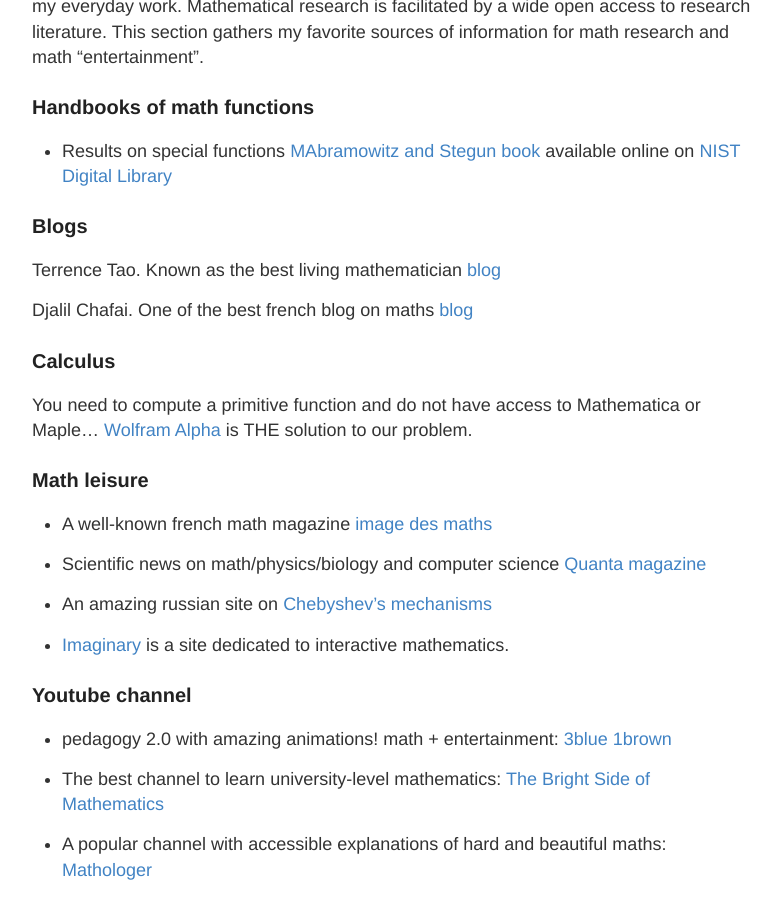
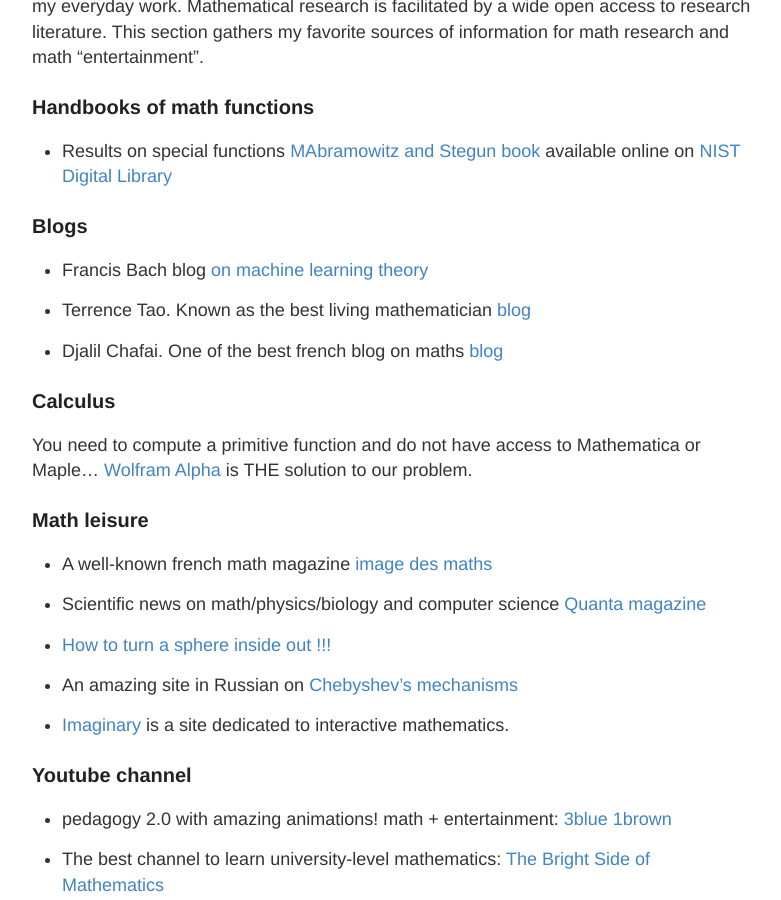
Before and after one commit to vincentrunge/vincentrunge.github.io, a Jekyll site: the page built from Links.md, in a window 1280 px wide and 900 px high, scrolled down 235 px. Shown: the whole window, without its empty margins (248-1029 px from the left). Built offline with Jekyll 4.4.1, drawn with Linux system fonts in a browser that asks for light colours.

Commit message:
Update Links.md

```diff
--- a/Links.md
+++ b/Links.md
@@ -14,9 +14,11 @@
 
 ### <a name="blogs"></a>Blogs
 
-Terrence Tao. Known as the best living mathematician [blog](https://terrytao.wordpress.com/)
+- Francis Bach blog [on machine learning theory](https://francisbach.com)
 
-Djalil Chafai. One of the best french blog on maths [blog](http://djalil.chafai.net/blog/)
+- Terrence Tao. Known as the best living mathematician [blog](https://terrytao.wordpress.com/)
+
+- Djalil Chafai. One of the best french blog on maths [blog](http://djalil.chafai.net/blog/)
 
 
 ### <a name="Calculus"></a>Calculus
@@ -30,7 +32,9 @@
 
 - Scientific news on math/physics/biology and computer science [Quanta magazine](http://www.quantamagazine.org/)
 
-- An amazing russian site on [Chebyshev's mechanisms](http://www.tcheb.ru/)
+- [How to turn a sphere inside out !!!](https://www.youtube.com/watch?v=OI-To1eUtuU&t=673s)
+
+- An amazing site in Russian on [Chebyshev's mechanisms](http://www.tcheb.ru/)
 
 - [Imaginary](https://imaginary.org/) is a site dedicated to interactive mathematics.
 
```
